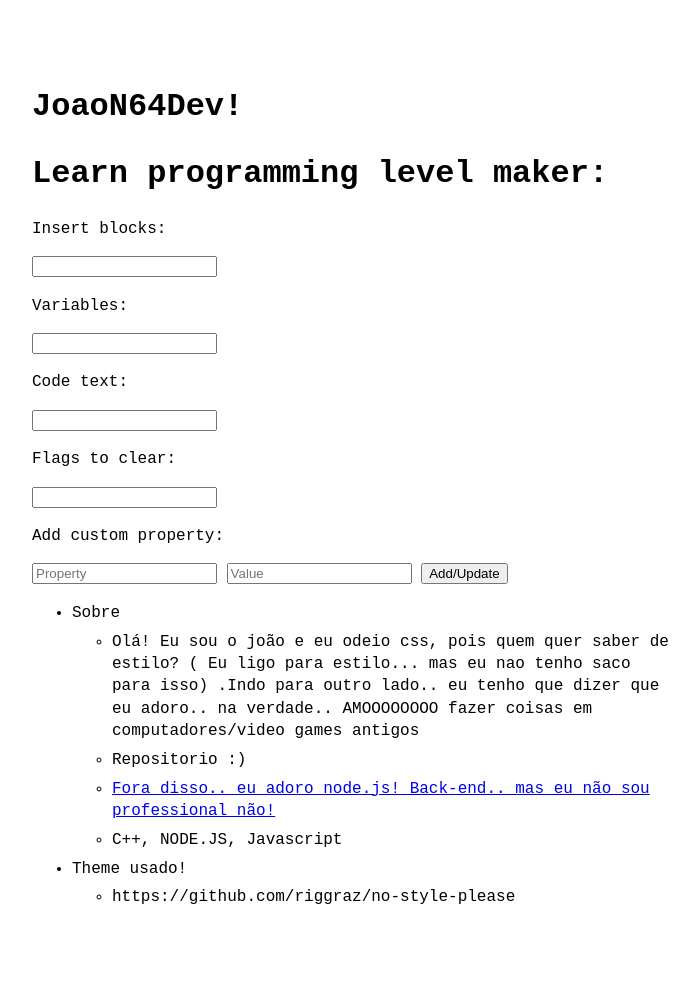
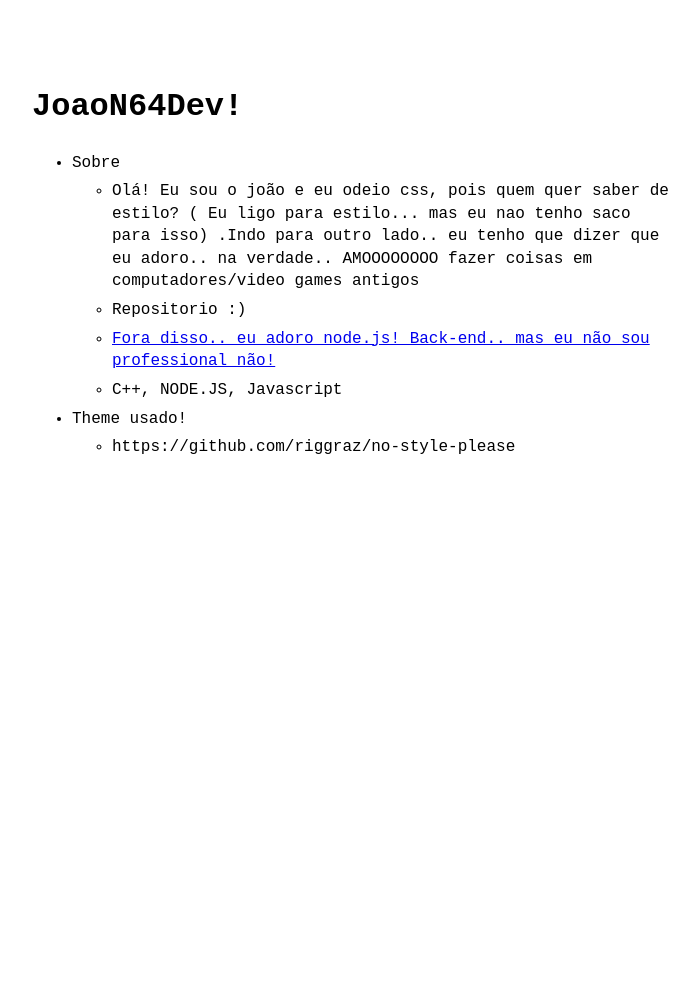
Before and after one commit to JaoN64dev/JaoN64dev.github.io, a Jekyll site: the page built from index.md, in a window 1280 px wide. Shown: the whole page, without its empty margins (288-987 px from the left). Built offline with Jekyll 4.4.1, drawn with Linux system fonts in a browser that asks for light colours; after the commit the page ends 900 px from its top, so only the background shows below that.

Commit message:
Update home.html

```diff
--- a/_layouts/home.html
+++ b/_layouts/home.html
@@ -8,57 +8,6 @@ layout: default
   {%-endif-%}
 </header>
 
-    <h1>Learn programming level maker:</h1>
-    <p>Insert blocks:</p>
-    <input type="text" id="Blocks">
-    <p>Variables:</p>
-    <input type="text" id="Variables">
-    <p>Code text:</p>
-    <input type="text" id="Code">
-    <p>Flags to clear:</p>
-    <input list="Flag" id="FlagInput">
-    <datalist id="Flags">
-      <option value="Execute1">
-      <option value="Execute2">
-      <option value="Execute3">
-      <option value="Execute4">
-      <option value="Execute5">
-      <option value="Execute6">
-    </datalist>
-    <p>Add custom property:</p>
-    <input type="text" id="CustomProperty" placeholder="Property">
-    <input type="text" id="CustomValue" placeholder="Value">
-    <button onclick="addUpdate()">Add/Update</button>
-    <code id="output">
-
-    </code>
-
-    <script>
-      function addUpdate() {
-        var blocks = document.getElementById("Blocks").value;
-        var variables = document.getElementById("Variables").value;
-        var code = document.getElementById("Code").value;
-        var flag = document.getElementById("FlagInput").value;
-        var customProperty = document.getElementById("CustomProperty").value;
-        var customValue = document.getElementById("CustomValue").value;
-
-        var jsonData = {
-          "Blocks": blocks,
-          "Var": variables,
-          "Code": code,
-          "Flag": flag
-        };
-
-        // Add custom property if both property and value are provided
-        if (customProperty && customValue) {
-          jsonData[customProperty] = customValue;
-        }
-
-        var output = document.getElementById("output");
-        output.textContent = JSON.stringify(jsonData, null, 2);
-      }
-    </script>
-
 
 {%-include menu_item.html collection=site.data.menu.entries-%}
 
```
